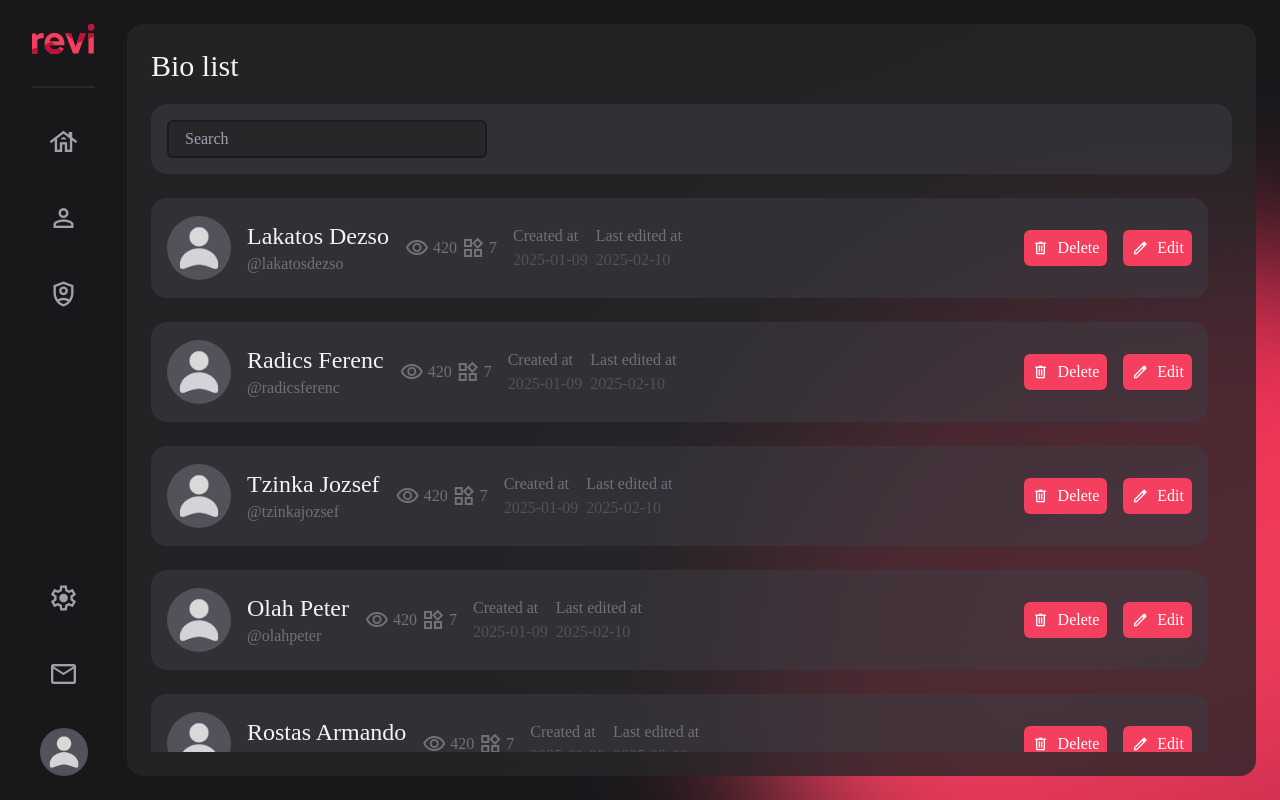
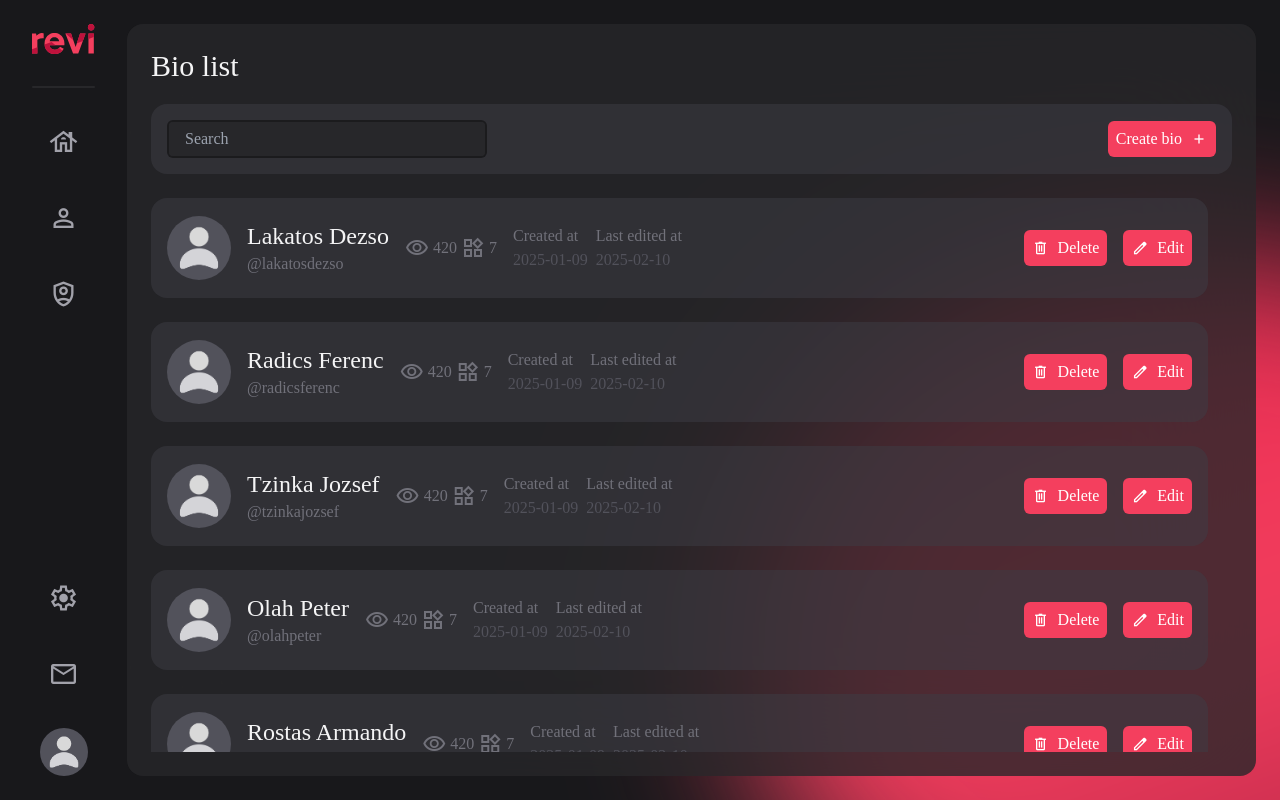
Before and after one commit to revi-bio/webapp, a Vue app: page /baseDash/bios in a window 1280 px wide. Built offline with nearby package versions, Linux system fonts and the light colour scheme; sample sign-in values are in the browser's storage; a web font is replaced by a local one; what tailwindcss-animated would draw is missing.

Commit message:
feat: create button, open editor when user creates a new bio

```diff
--- a/src/views/Logged_in/Bioslist.vue
+++ b/src/views/Logged_in/Bioslist.vue
@@ -2,7 +2,9 @@
   import { ref } from 'vue';
   import Searchbar from '@/components/global/Searchbar.vue';
   import BioListItem from '@/components/global/BioListItem.vue';
+  import Button from '@/components/global/Button.vue';
   import type { Bio } from '@/types/Bio';
+import router from '@/router';
   const search = ref('');
 
   const biolists = ref<Bio[]>([
@@ -12,25 +14,60 @@
     { id: "4", name: "Olah Peter", domain: "@olahpeter", views: 420, widgets: 7, createdat: "2025-01-09", lastedit: "2025-02-10" },
     { id: "5", name: "Rostas Armando", domain: "@rostasarmando", views: 420, widgets: 7, createdat: "2025-01-09", lastedit: "2025-02-10" },
   ])
+
   const filteredData = ref<Bio[]>([...biolists.value]);
 
-  function changeSearch(filtered:Bio[]){
-    filteredData.value = filtered
+  // Az új bio létrehozása
+  const createBio = () => {
+    const newBio: Bio = {
+      id: (biolists.value.length + 1).toString(),
+      name: 'unknown',
+      domain: '@unknown',
+      views: 0,
+      widgets: 0,
+      createdat: new Date().toLocaleDateString(),
+      lastedit: new Date().toLocaleDateString()
+    };
+    biolists.value.push(newBio);
+    filteredData.value = [...biolists.value];
+
+
+    openEditor(newBio.id);
+  };
+
+
+  const openEditor = (id: string) => {
+    router.push({ name: 'Editor', params: { id } });
+    console.log(`Opening editor for bio with id: ${id}`);
+  };
+
+
+  function changeSearch(filtered: Bio[]) {
+    filteredData.value = filtered;
   }
-
 </script>
 
 <template>
-<div class="w-full h-full flex flex-col space-y-6 p-6 pt-20">
-  <div class="w-full rounded-[16px] p-4 bg-zinc-700/50">
-    <Searchbar v-model="search" :basearray="biolists" @filtered="changeSearch"></Searchbar>
-  </div>
-  <div class="w-full h-full baseDash overflow-y-auto flex-col space-y-6 pr-6">
-    <div v-for="item in filteredData" >
-      <BioListItem :id="item.id" :name="item.name" :domain="item.domain" :views="item.views" :widgets="item.widgets" :createdat="item.createdat" :lastedit="item.lastedit"></BioListItem>
+  <div class="w-full h-full flex flex-col space-y-6 p-6 pt-20">
+    <div class="flex flex-row justify-between content-center items-center w-full rounded-[16px] p-4 bg-zinc-700/50">
+      <Searchbar v-model="search" :basearray="biolists" @filtered="changeSearch"></Searchbar>
+      <Button @click.prevent="createBio" rank="primary" size="small" text="Create bio" icon-position="right" icon-type="add"></Button>
+    </div>
+
+    <div class="w-full h-full baseDash overflow-y-auto flex-col space-y-6 pr-6">
+      <div v-for="item in filteredData" :key="item.id">
+        <BioListItem
+          :id="item.id"
+          :name="item.name"
+          :domain="item.domain"
+          :views="item.views"
+          :widgets="item.widgets"
+          :createdat="item.createdat"
+          :lastedit="item.lastedit"
+        ></BioListItem>
+      </div>
     </div>
   </div>
-</div>
 </template>
 
 <style>
```
